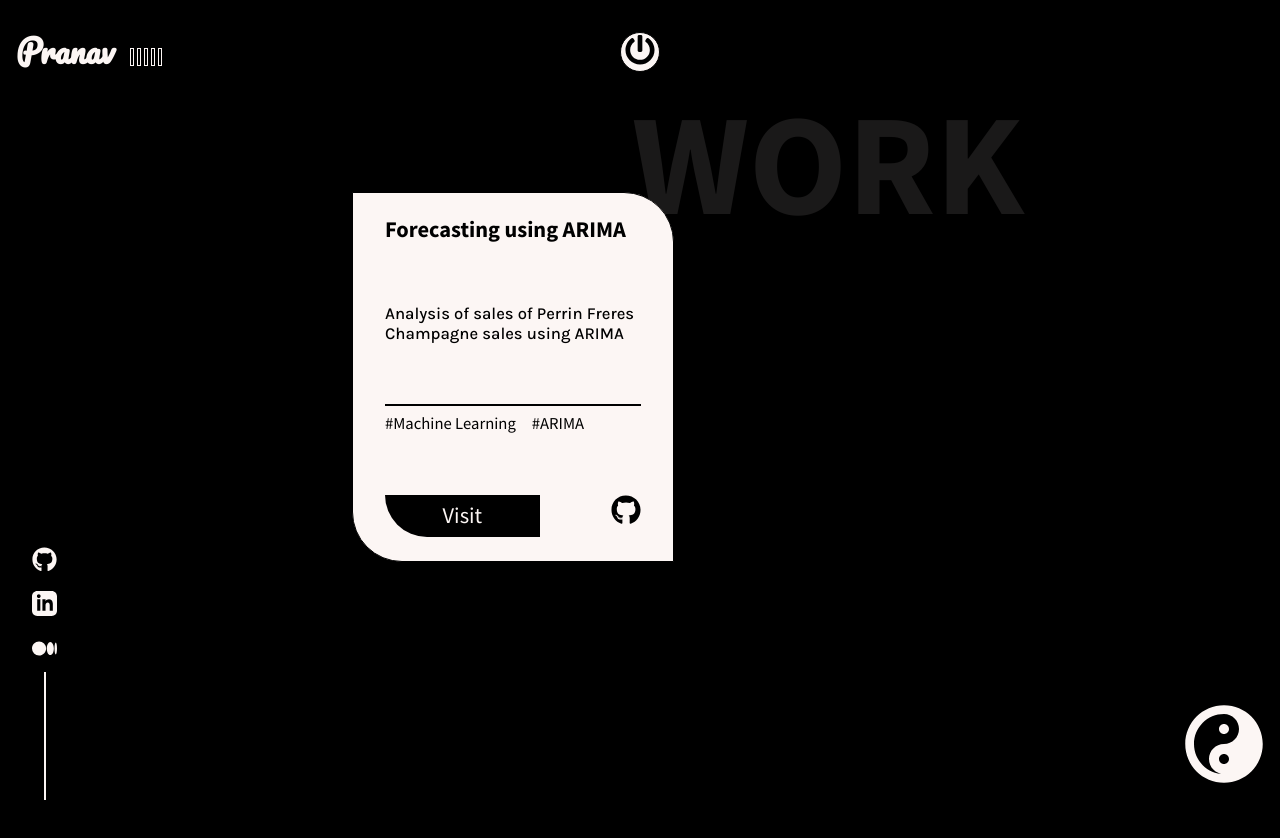
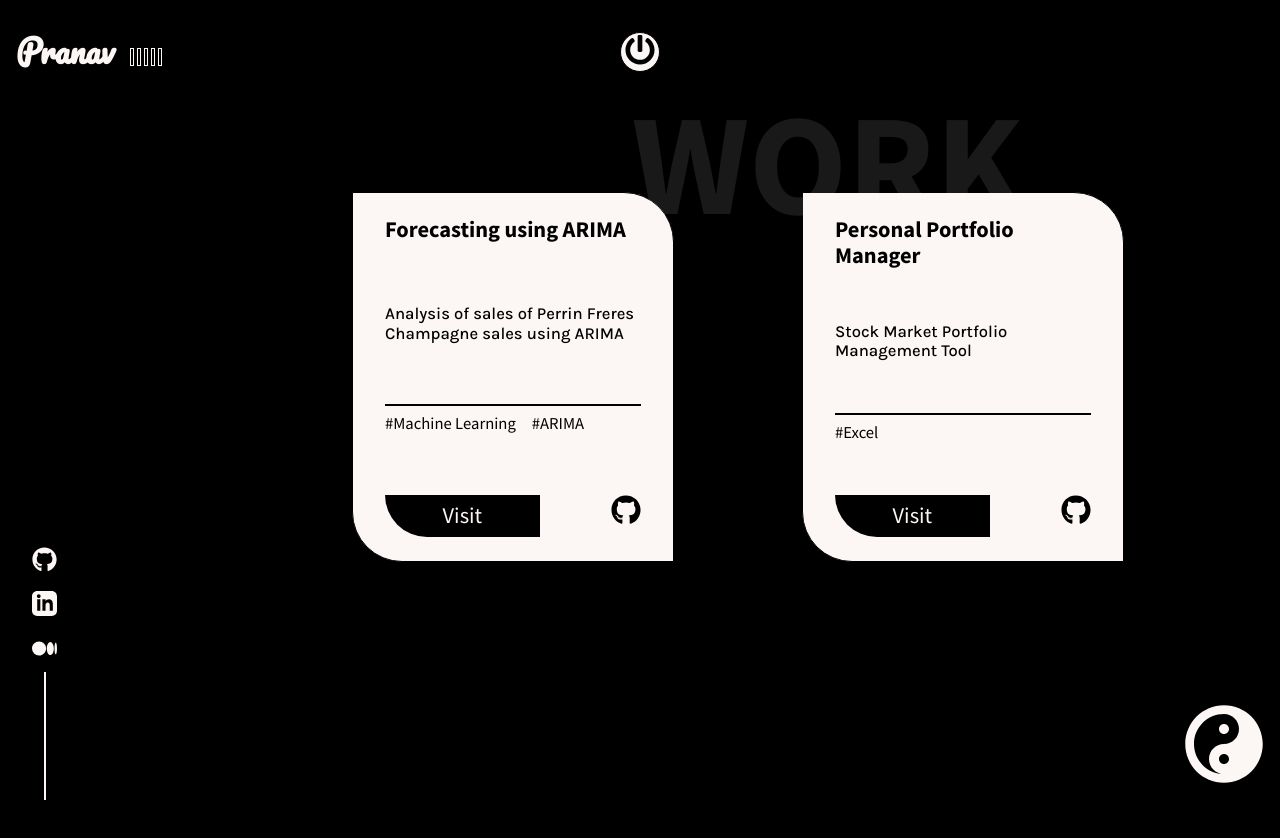
Before and after one commit to pranavrushi/Portfolio, a React (Create React App) app: page /work in a window 1280 px wide. Shown: the top 838 px of the page. Built offline with nearby package versions, Linux system fonts and the light colour scheme.

Commit message:
works page addition

```diff
--- a/src/data/WorkData.js
+++ b/src/data/WorkData.js
@@ -9,6 +9,16 @@ export const Work = [
 
         medium:"https://medium.com/@virinchithinks/the-arima-model-consists-of-three-main-components-ar-i-and-ma-let-me-explain-each-one-briefly-cc2e5aeedf2e",
         github:"https://github.com/pranavrushi/ARIMA-Forecasting"
+    },
+    {
+        id:2,
+        name:"Personal Portfolio Manager",
+        description:"Stock Market Portfolio Management Tool",
+        tags:["Excel"],
+
+        // demo:"",
+        github:"https://github.com/pranavrushi/Portfolio-Manager"
+
     },
     // {
     //     id:2,
```
